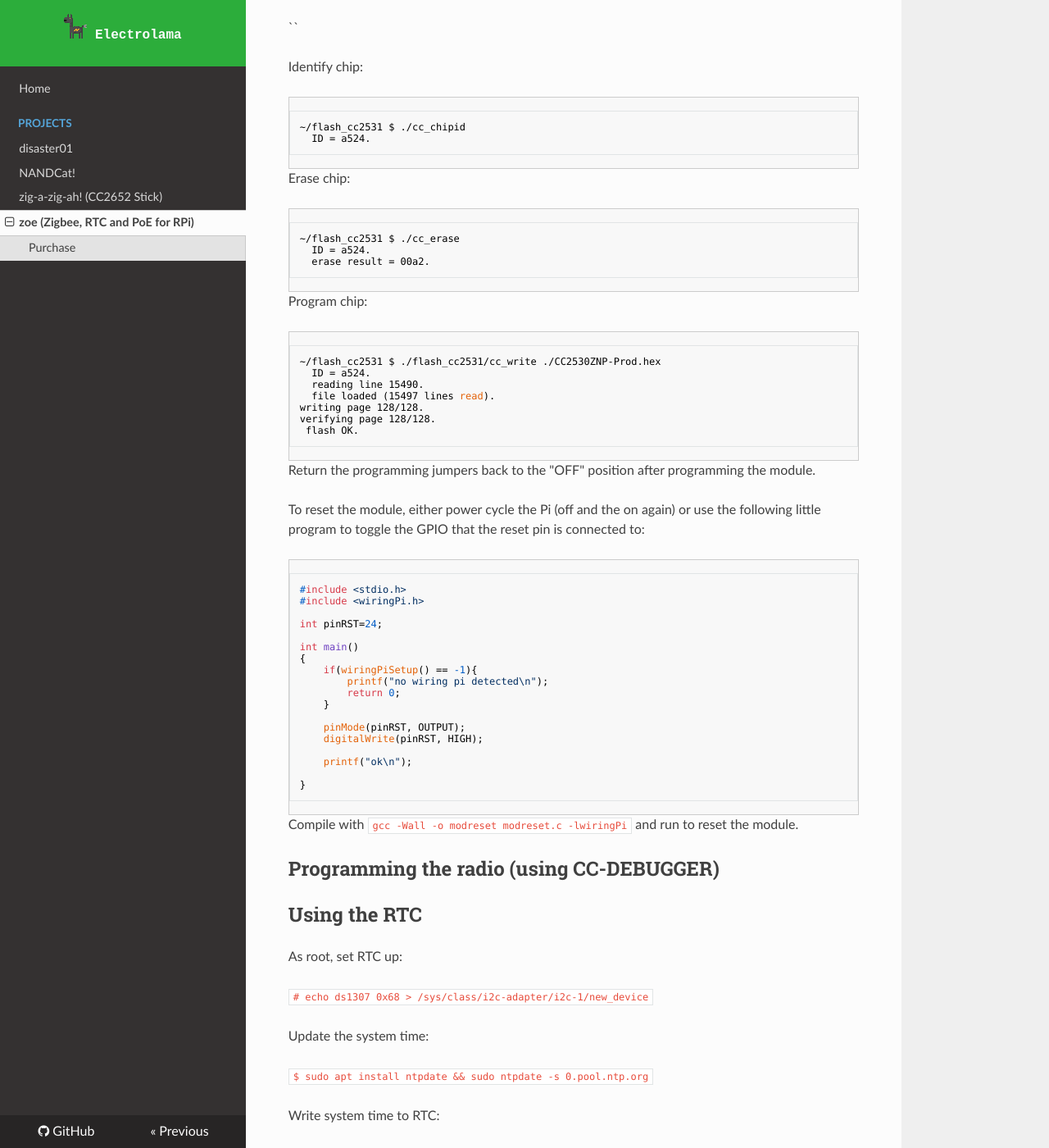
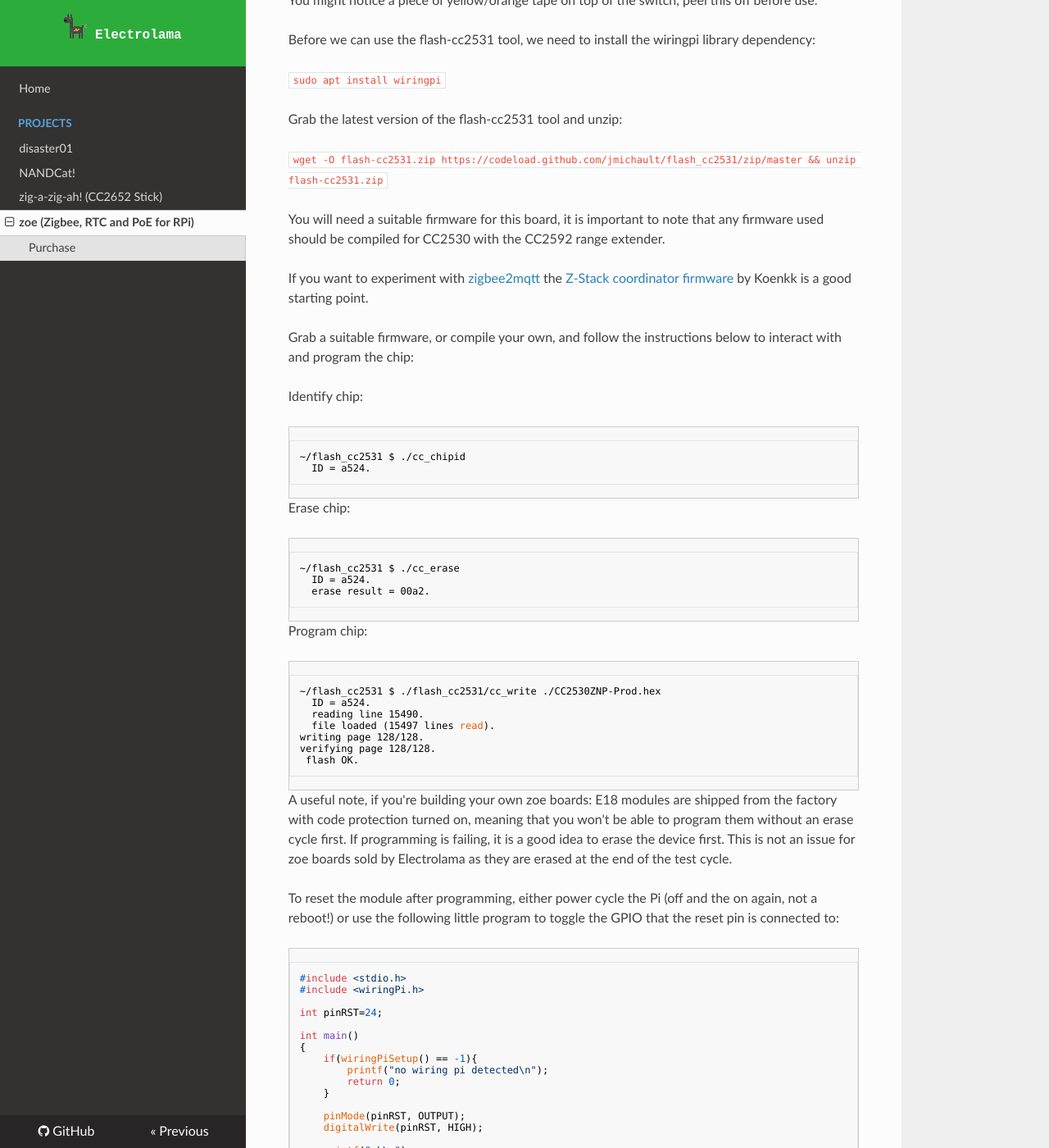
Before and after one commit to paul-jewell/docs, an MkDocs documentation site: the page built from docs/projects/zoe.md, in a window 1280 px wide and 1400 px high, scrolled down 4479 px. Shown: the whole window at 82% size. Built offline with MkDocs 1.6.1, drawn with Linux system fonts in a browser that asks for light colours; nearby versions of some CDN libraries; some of the changed text lies outside the part shown.

Commit message:
update zoe docs, round 2

````diff
--- a/docs/projects/zoe.md
+++ b/docs/projects/zoe.md
@@ -1,6 +1,6 @@
 title: zoe (Zigbee, RTC and PoE for RPi)
 
-*Last updated: 22/03/2020, tidied up documentation*
+*Last updated: 22/03/2020, tidied up documentation and added information on kits*
 
 # Overview
 
@@ -20,8 +20,8 @@ zoe comes in three flavours, in partial kit format where all SMD components are
 
 Available models and a comparison table:
 
-|          | Radio | RTC | PoE |
-|:--------:|:-----:|:---:|:---:|
+|          | Radio   | RTC  | PoE   |
+|:--------:|:-------:|:----:|:-----:|
 | zoe-lite |   ✔️   |  ❌  |  ❌  |
 |  zoe-RTC |   ✔️   |  ✔️  |  ❌  |
 |  zoe-PoE |   ✔️   |  ✔️  |  ✔️  |
@@ -67,7 +67,7 @@ To prevent radio interference with Zigbee, Bluetooth and WiFi should be disabled
 
 Edit `/boot/config.txt` as root and append the following to the end of the file:
 
-```
+``` bash
 dtoverlay=disable-bt
 dtoverlay=disable-wifi
 ```
@@ -78,14 +78,14 @@ Reboot the Pi and verify that both WiFi and Bluetooth interfaces are disabled by
 
 If you'd like to use the RTC, run `sudo raspi-config` and enable I2C under "Interfacing Options". After a reboot, install the `i2c-tools` package and scan the bus:
 
-```
+``` bash
 sudo apt-get install i2c-tools
 sudo i2cdetect -y 1
 ```
 
 If you have the RTC chip populated, it should report back on address `0x68`:
 
-```
+``` bash
 $ sudo i2cdetect -y 1
      0  1  2  3  4  5  6  7  8  9  a  b  c  d  e  f
 00:          -- -- -- -- -- -- -- -- -- -- -- -- --
@@ -116,25 +116,27 @@ Grab the latest version of the flash-cc2531 tool and unzip:
 
 `wget -O flash-cc2531.zip https://codeload.github.com/jmichault/flash_cc2531/zip/master && unzip flash-cc2531.zip`
 
-You will need a suitable firmware for this board, if you want to experiment with [zigbee2mqtt](https://www.zigbee2mqtt.io/) the [Z-Stack-firmware](https://github.com/Koenkk/Z-Stack-firmware/tree/master/coordinator) by Koenkk is a good starting point, it's important that any firmware used should be compiled for both the CC2530 with the CC2592 range extender:
+You will need a suitable firmware for this board, it is important to note that any firmware used should be compiled for CC2530 with the CC2592 range extender.
 
-``
+If you want to experiment with [zigbee2mqtt](https://www.zigbee2mqtt.io/) the [Z-Stack coordinator firmware](https://github.com/Koenkk/Z-Stack-firmware/tree/master/coordinator) by Koenkk is a good starting point.
+
+Grab a suitable firmware, or compile your own, and follow the instructions below to interact with and program the chip:
 
 Identify chip:
-```
+``` bash
 ~/flash_cc2531 $ ./cc_chipid
   ID = a524.
 ```
 
 Erase chip:
-```
+``` bash
 ~/flash_cc2531 $ ./cc_erase
   ID = a524.
   erase result = 00a2.
 ```
 
 Program chip:
-```
+``` bash
 ~/flash_cc2531 $ ./flash_cc2531/cc_write ./CC2530ZNP-Prod.hex
   ID = a524.
   reading line 15490.
@@ -144,9 +146,9 @@ verifying page 128/128.
  flash OK.
 ```
 
-Return the programming jumpers back to the "OFF" position after programming the module.
+A useful note, if you're building your own zoe boards: E18 modules are shipped from the factory with code protection turned on, meaning that you won't be able to program them without an erase cycle first. If programming is failing, it is a good idea to erase the device first. This is not an issue for zoe boards sold by Electrolama as they are erased at the end of the test cycle.
 
-To reset the module, either power cycle the Pi (off and the on again) or use the following little program to toggle the GPIO that the reset pin is connected to:
+To reset the module after programming, either power cycle the Pi (off and the on again, not a reboot!) or use the following little program to toggle the GPIO that the reset pin is connected to:
 
 ``` c
 #include <stdio.h>
@@ -170,6 +172,9 @@ int main()
 ```
 
 Compile with `gcc -Wall -o modreset modreset.c -lwiringPi` and run to reset the module.
+
+It is a good idea to return the programming jumpers back to the "OFF" position after programming the module.
+
 
 ## Programming the radio (using CC-DEBUGGER)
 
````
Also changed, not shown: other parts of docs/projects/zoe.md (+1 -1 lines), docs/_assets/zoe-RevC.jpg (added).
